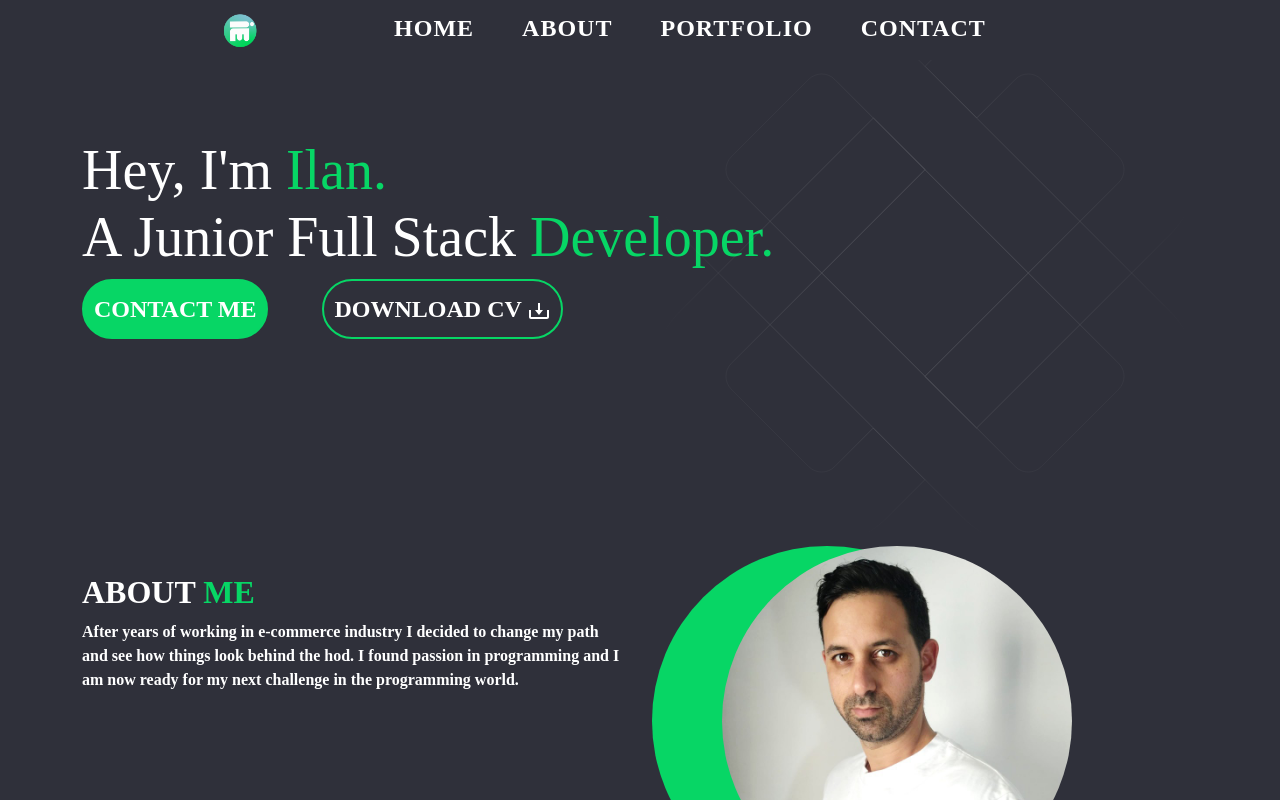
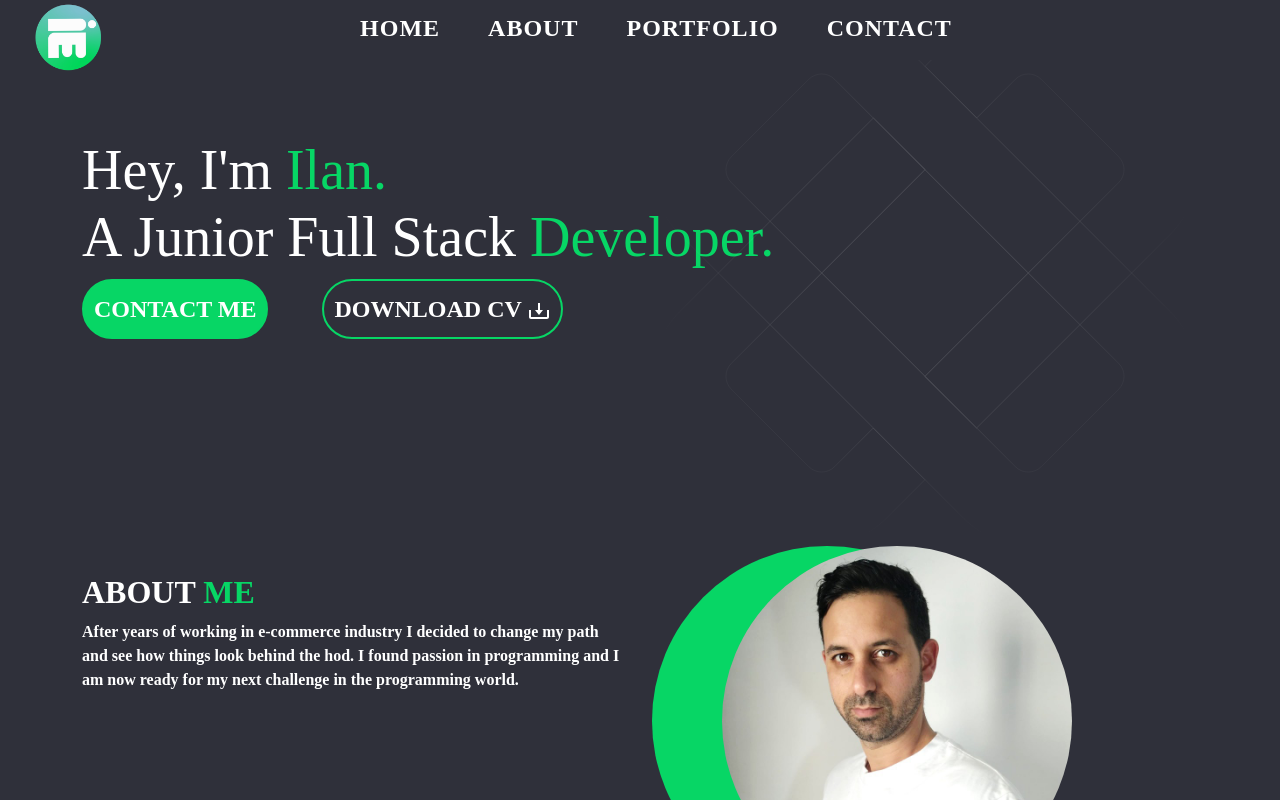
Before and after one commit to SoPH89/portfolio, a React (Create React App) app: page / in a window 1280 px wide. Shown: the top 800 px of the page. Built offline with nearby package versions, Linux system fonts and the light colour scheme.

Commit message:
logo size

```diff
--- a/src/Components/Navbar/Navbar.js
+++ b/src/Components/Navbar/Navbar.js
@@ -4,8 +4,8 @@
 
 
 const logoStyle ={
-  width: "40px",
-  height: "40px"
+  width: "80px",
+  height: "80px"
 }
 let menuIcon = document.querySelector('menuIcon');
 let nav = document.querySelector('overlay-menu');
@@ -13,13 +13,14 @@
     return (
           <>
       <nav id="navbar" class="">
-  <div className="nav-wrapper">
-
-    <div className="logo" >
+         <div className="logo" >
   <img src={Logo} style={logoStyle} />
       <a href="#home" />
 
     </div>
+  <div className="nav-wrapper">
+
+
     {/* <div className="socialIcons" >
 <a class="icon" href="https://github.com">
 <AiFillGithub size="3rem"/></a>
```
